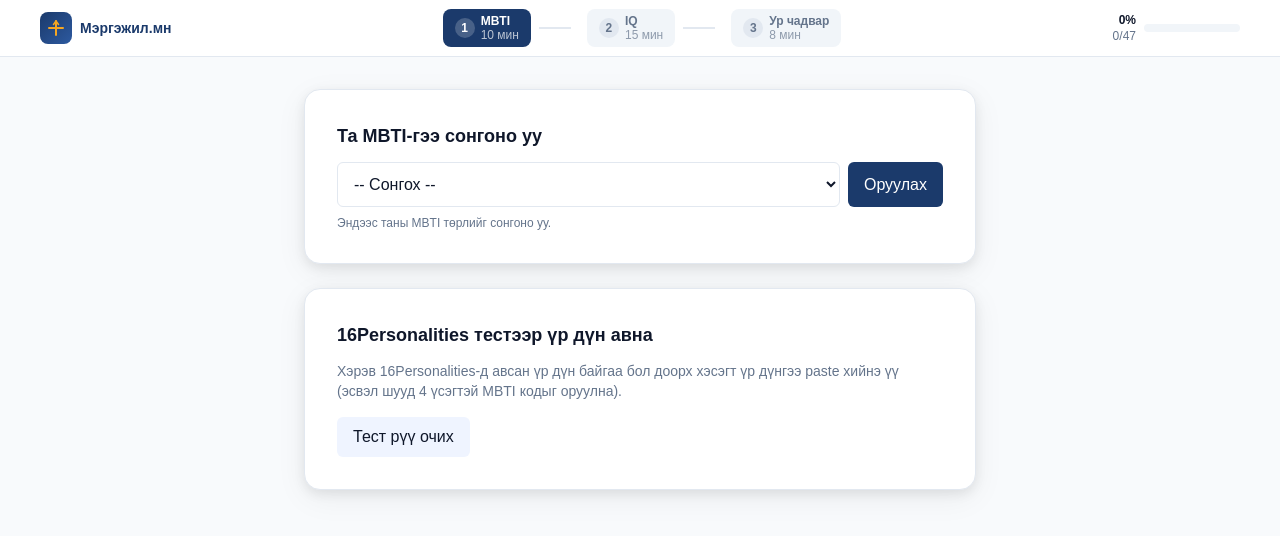
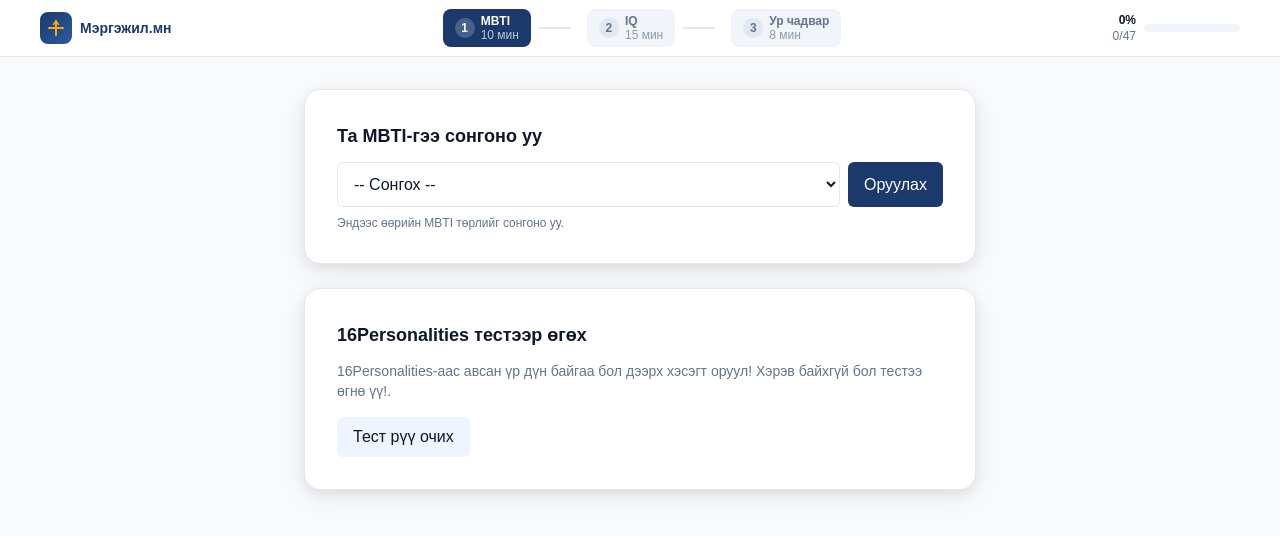
Before and after one commit to Khuleg6/mergejil, a Next.js app: page /career-assessment in a window 1280 px wide. Shown: the top 536 px of the page. Built offline with nearby package versions, Linux system fonts and the light colour scheme.

Commit message:
ug zasalt

```diff
--- a/app/career-assessment/components/MBTIModule.tsx
+++ b/app/career-assessment/components/MBTIModule.tsx
@@ -155,18 +155,18 @@
             </button>
           </div>
           <p className="text-xs text-muted-foreground mt-2">
-            Эндээс таны MBTI төрлийг сонгоно уу.
+            Эндээс өөрийн MBTI төрлийг сонгоно уу.
           </p>
         </div>
 
         {/* External 16Personalities option */}
         <div className="bg-card border border-border rounded-2xl p-6 sm:p-8 card-shadow-md mb-6">
           <h3 className="text-lg font-semibold mb-3">
-            16Personalities тестээр үр дүн авна
+            16Personalities тестээр өгөх
           </h3>
           <p className="text-sm text-muted-foreground mb-4">
-            Хэрэв 16Personalities-д авсан үр дүн байгаа бол доорх хэсэгт үр
-            дүнгээ paste хийнэ үү (эсвэл шууд 4 үсэгтэй MBTI кодыг оруулна).
+            16Personalities-аас авсан үр дүн байгаа бол дээрх хэсэгт оруул!
+            Хэрэв байхгүй бол тестээ өгнө үү!.
           </p>
           <div className="flex gap-2">
             <a
```
